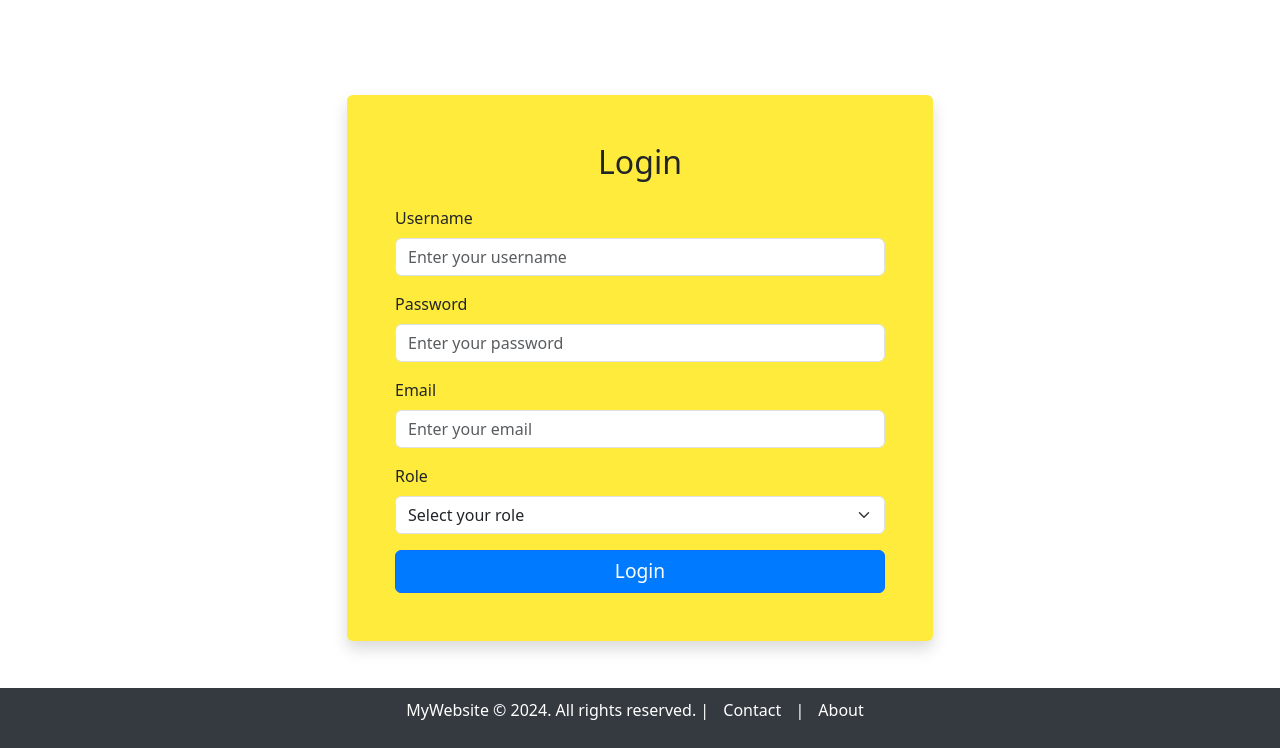
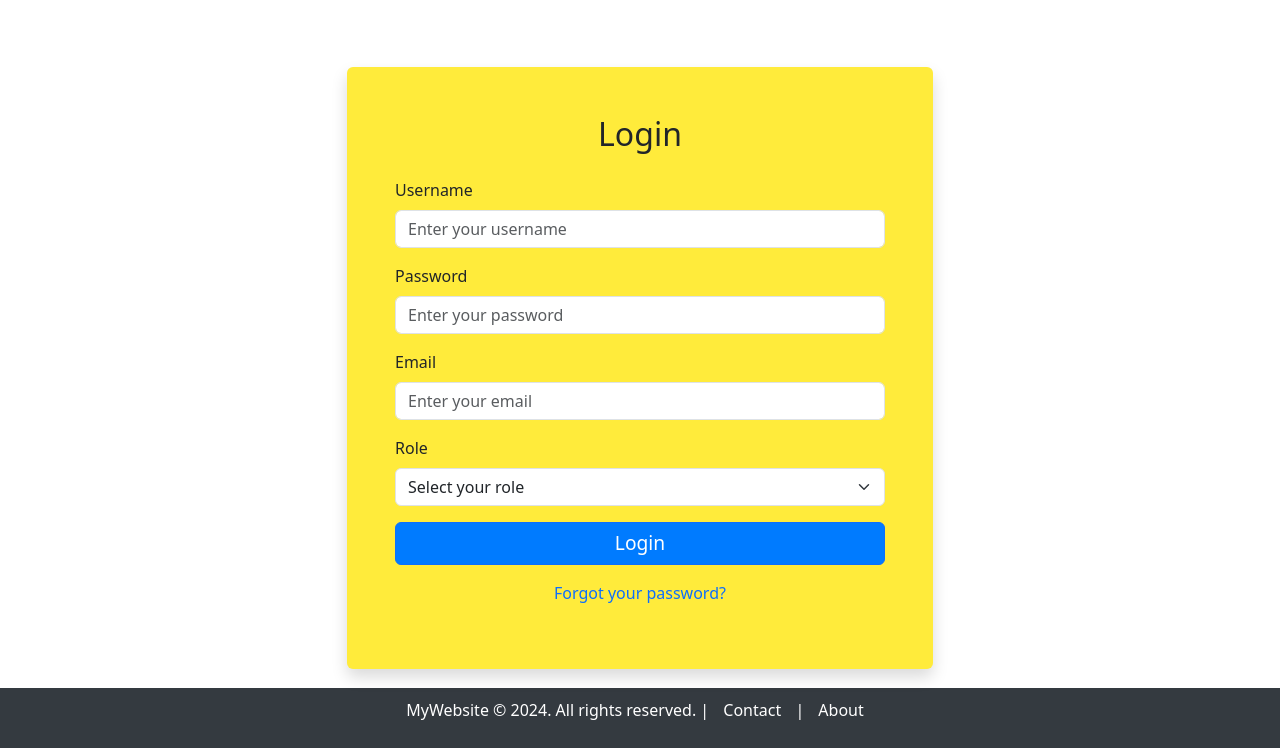
Before and after one commit to VinaySinghChaudhary1/Household_Services_MAD_Project, a Flask app: page /login in a window 1280 px wide. Shown: the part 62-810 px from the top of the page. Run offline with Flask 3, Linux system fonts and the light colour scheme.

Commit message:
Password and Validation

```diff
--- a/main.py
+++ b/main.py
@@ -239,15 +239,15 @@ def register_customer():
                 return redirect(url_for('register_customer'))
 
             # Password validation
-            # if not re.match(r'^(?=.*[a-z])(?=.*[A-Z])(?=.*\d)(?=.*[^a-zA-Z\d]).+$', password):
-            #     flash("Password must include at least one uppercase letter, one lowercase letter, one number, and one special character.", "warning")
-            #     return redirect(url_for('register_customer'))
+            if not re.match(r'^(?=.*[a-z])(?=.*[A-Z])(?=.*\d)(?=.*[^a-zA-Z\d]).+$', password):
+                flash("Password must include at least one uppercase letter, one lowercase letter, one number, and one special character.", "warning")
+                return redirect(url_for('register_customer'))
 
             # Email format validation
-            # email_pattern = r'^[\w\.-]+@[\w\.-]+\.\w+$'
-            # if not re.match(email_pattern, email):
-            #     flash("Invalid email format. Please enter a valid email.", "danger")
-            #     return redirect(url_for('register_customer'))
+            email_pattern = r'^[\w\.-]+@[\w\.-]+\.\w+$'
+            if not re.match(email_pattern, email):
+                flash("Invalid email format. Please enter a valid email.", "danger")
+                return redirect(url_for('register_customer'))
 
             # Check if email or username already exists in the database
             existing_user = User.query.filter((User.email == email) | (User.username == username)).first()
@@ -323,14 +323,14 @@ def register_supplier():
                 return redirect(url_for('register_supplier'))
 
             # Password validation
-            # if not re.match(r'^(?=.*[a-z])(?=.*[A-Z])(?=.*\d)(?=.*[^a-zA-Z\d]).+$', password):
-            #     flash("Password must include at least one uppercase letter, one lowercase letter, one number, and one special character.", "warning")
-            #     return redirect(url_for('register_supplier'))
+            if not re.match(r'^(?=.*[a-z])(?=.*[A-Z])(?=.*\d)(?=.*[^a-zA-Z\d]).+$', password):
+                flash("Password must include at least one uppercase letter, one lowercase letter, one number, and one special character.", "warning")
+                return redirect(url_for('register_supplier'))
 
-            # email_pattern = r'^[\w\.-]+@[\w\.-]+\.[a-zA-Z]{2,}$'
-            # if not re.match(email_pattern, email):
-            #     flash("Invalid email format. Please enter a valid email.", "danger")
-            #     return redirect(url_for('register_supplier'))
+            email_pattern = r'^[\w\.-]+@[\w\.-]+\.[a-zA-Z]{2,}$'
+            if not re.match(email_pattern, email):
+                flash("Invalid email format. Please enter a valid email.", "danger")
+                return redirect(url_for('register_supplier'))
 
             # Check if email or username already exists
             existing_user = User.query.filter((User.email == email) | (User.username == username)).first()
@@ -1224,8 +1224,8 @@ def admin_summary():
     supplier_count = User.query.filter_by(role='supplier').count()
 
     # Fetch counts of blocked customers and suppliers
-    # blocked_customer_count = User.query.filter_by(role='customer', is_blocked=True).count()
-    # blocked_supplier_count = User.query.filter_by(role='supplier', is_blocked=True).count()
+    blocked_customer_count = User.query.filter_by(role='customer', is_blocked=True).count()
+    blocked_supplier_count = User.query.filter_by(role='supplier', is_blocked=True).count()
 
     # Render the admin summary page
     return render_template('summary/admin_summary.html',
@@ -1238,10 +1238,9 @@ def admin_summary():
                            cancelled_count=cancelled_count,
                            avg_rating=avg_rating,
                            customer_count=customer_count,
-                           supplier_count=supplier_count,)
-                        #    blocked_customer_count=blocked_customer_count,
-                        #    blocked_supplier_count=blocked_supplier_count)
-
+                           supplier_count=supplier_count,
+                           blocked_customer_count=blocked_customer_count,
+                           blocked_supplier_count=blocked_supplier_count)
 
 
 
--- a/templates/summary/admin_summary.html
+++ b/templates/summary/admin_summary.html
@@ -45,8 +45,8 @@ Admin Summary
                             <ul class="list-group list-group-flush">
                                 <li class="list-group-item">Number of Customers: <span class="badge bg-primary">{{ customer_count }}</span></li>
                                 <li class="list-group-item">Number of Suppliers: <span class="badge bg-primary">{{ supplier_count }}</span></li>
-                                <!-- <li class="list-group-item">Blocked Customers: <span class="badge bg-danger">{{ blocked_customer_count }}</span></li>
-                                <li class="list-group-item">Blocked Suppliers: <span class="badge bg-danger">{{ blocked_supplier_count }}</span></li> -->
+                                <li class="list-group-item">Blocked Customers: <span class="badge bg-danger">{{ blocked_customer_count }}</span></li>
+                                <li class="list-group-item">Blocked Suppliers: <span class="badge bg-danger">{{ blocked_supplier_count }}</span></li>
                             </ul>
                         </div>
                     </div>
--- a/templates/users/login.html
+++ b/templates/users/login.html
@@ -42,9 +42,9 @@ login page
                     </form>
 
                     <!-- Forgot Password Link -->
-                    <!-- <p class="mt-3 text-center">
+                    <p class="mt-3 text-center">
                         <a href="{{ url_for('forgot_password') }}" class="text-decoration-none">Forgot your password?</a>
-                    </p> -->
+                    </p>
                 </div>
             </div>
         </div>
```
Also changed, not shown: instance/database.sqlite3.
